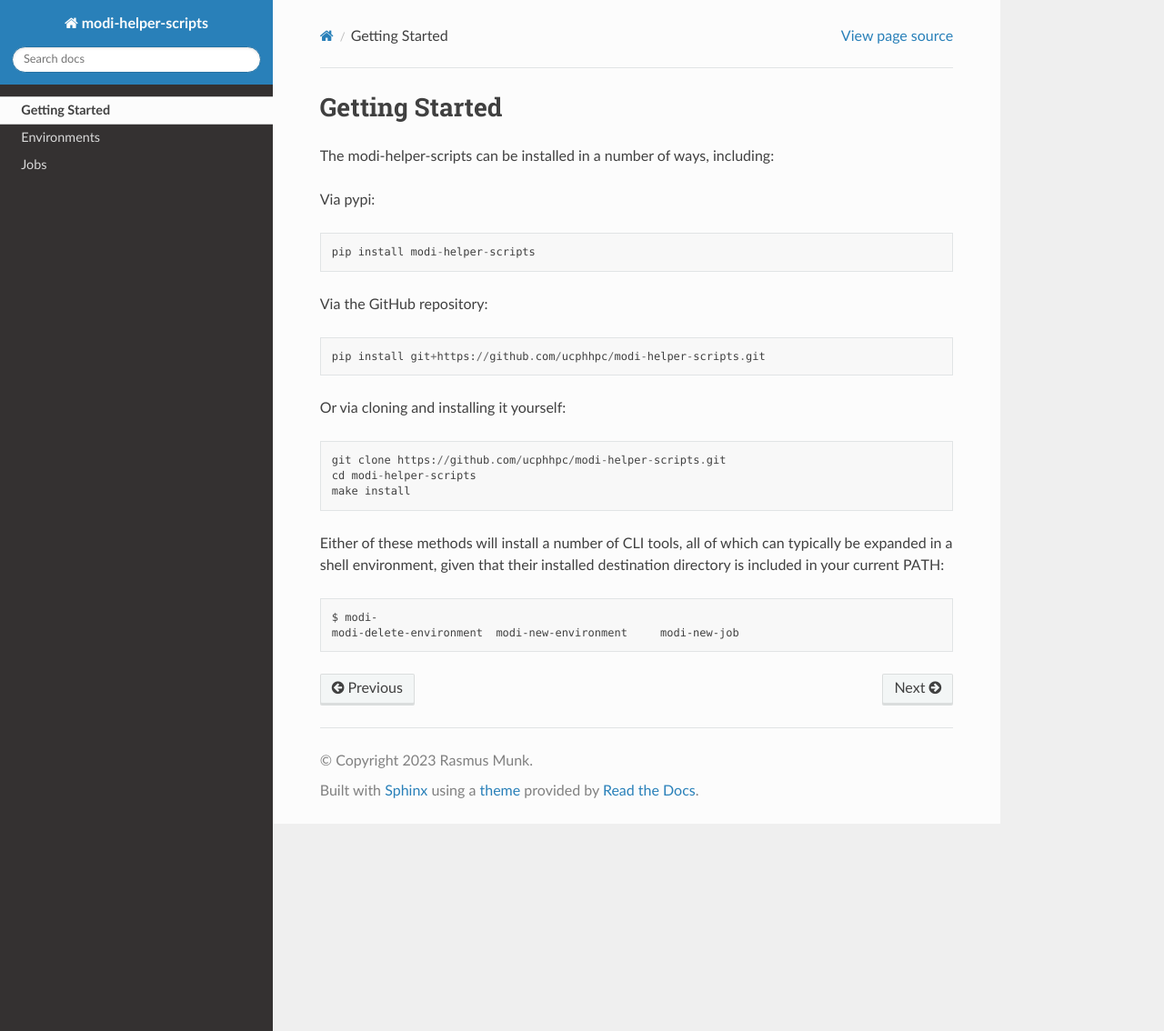
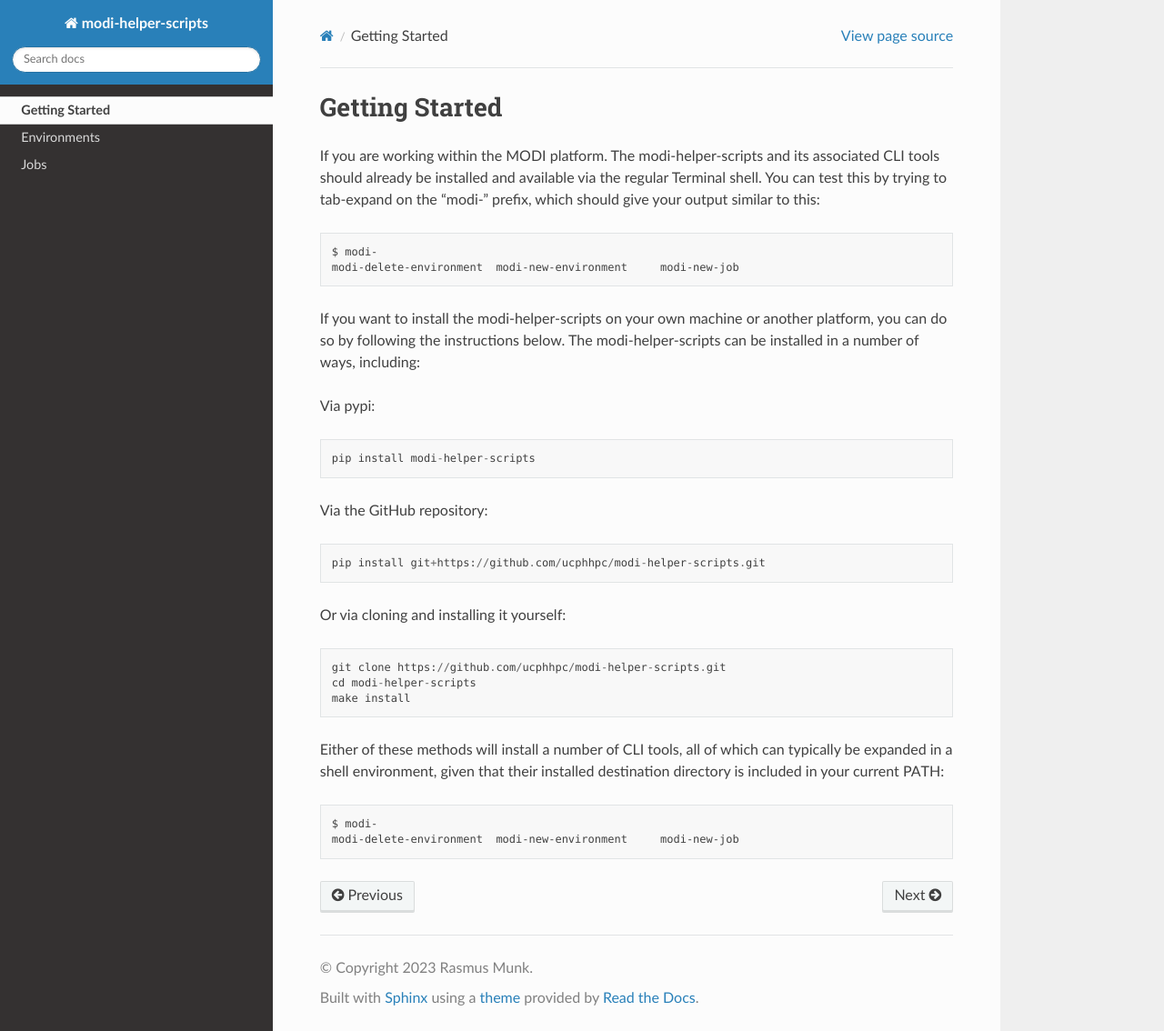
Before and after one commit to ucphhpc/modi-helper-scripts, a Sphinx documentation site: the page built from docs/sections/getting-started/index.rst, in a window 1280 px wide and 1134 px high. Shown: the whole window at 91% size. Built offline with Sphinx 7.4.7 and the Read the Docs theme 2.0.0, drawn with Linux system fonts in a browser that asks for light colours.

Commit message:
Expand getting started docs about the helper already being available within MODI

```diff
--- a/docs/sections/getting-started/index.rst
+++ b/docs/sections/getting-started/index.rst
@@ -1,6 +1,13 @@
 Getting Started
 ===============
 
+If you are working within the MODI platform. The modi-helper-scripts and its associated CLI tools should already be installed and available via the regular Terminal shell.
+You can test this by trying to tab-expand on the "modi-" prefix, which should give your output similar to this::
+
+    $ modi-
+    modi-delete-environment  modi-new-environment     modi-new-job
+
+If you want to install the modi-helper-scripts on your own machine or another platform, you can do so by following the instructions below.
 The modi-helper-scripts can be installed in a number of ways, including:
 
 Via pypi::
```
